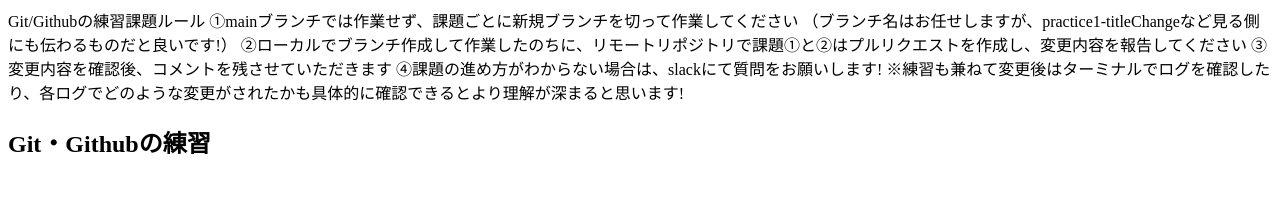
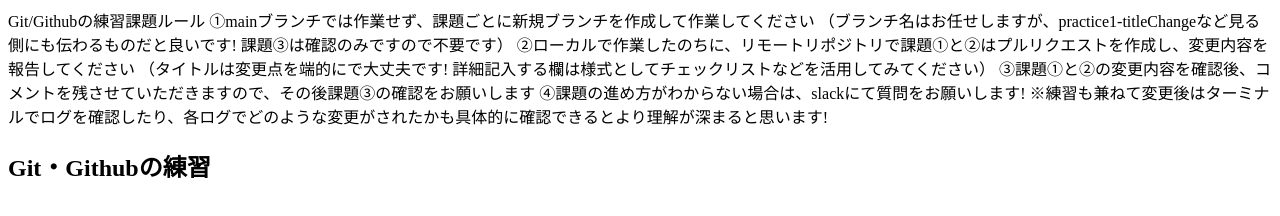
Before and after one commit to Aki0910/git-practice, a plain HTML site: page index.html in a window 1280 px wide. Drawn offline with Linux system fonts and the light colour scheme.

Commit message:
third commit

```diff
--- a/index.html
+++ b/index.html
@@ -8,10 +8,11 @@
 <body>
 
     Git/Githubの練習課題ルール
-    ①mainブランチでは作業せず、課題ごとに新規ブランチを切って作業してください
-    （ブランチ名はお任せしますが、practice1-titleChangeなど見る側にも伝わるものだと良いです!）
-    ②ローカルでブランチ作成して作業したのちに、リモートリポジトリで課題①と②はプルリクエストを作成し、変更内容を報告してください
-    ③変更内容を確認後、コメントを残させていただきます
+    ①mainブランチでは作業せず、課題ごとに新規ブランチを作成して作業してください
+    （ブランチ名はお任せしますが、practice1-titleChangeなど見る側にも伝わるものだと良いです!  課題③は確認のみですので不要です）
+    ②ローカルで作業したのちに、リモートリポジトリで課題①と②はプルリクエストを作成し、変更内容を報告してください
+    （タイトルは変更点を端的にで大丈夫です! 詳細記入する欄は様式としてチェックリストなどを活用してみてください）
+    ③課題①と②の変更内容を確認後、コメントを残させていただきますので、その後課題③の確認をお願いします
     ④課題の進め方がわからない場合は、slackにて質問をお願いします!
     ※練習も兼ねて変更後はターミナルでログを確認したり、各ログでどのような変更がされたかも具体的に確認できるとより理解が深まると思います!
 
```
